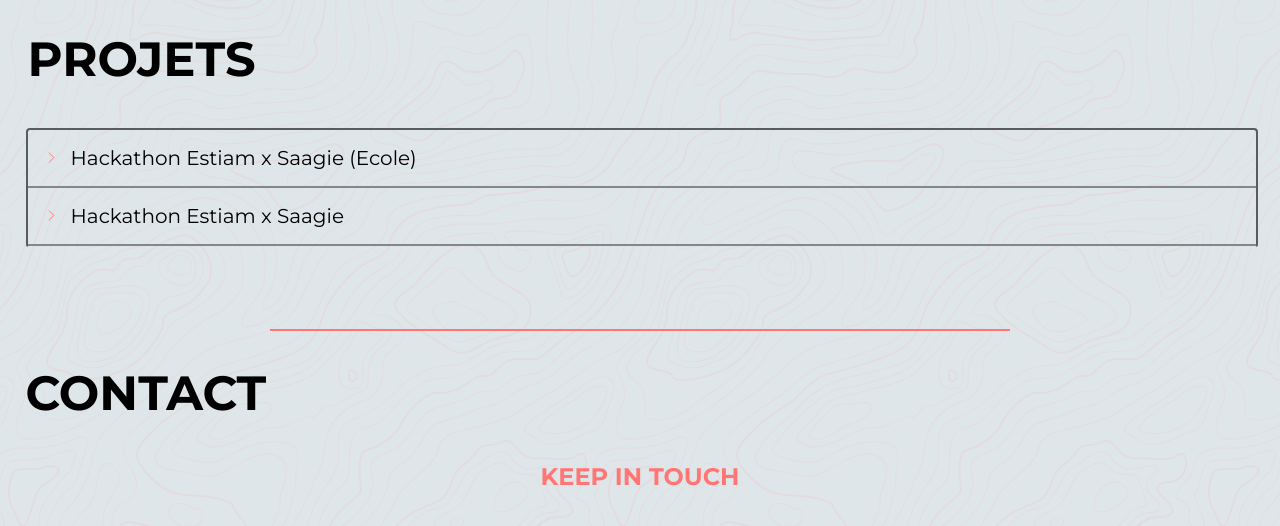
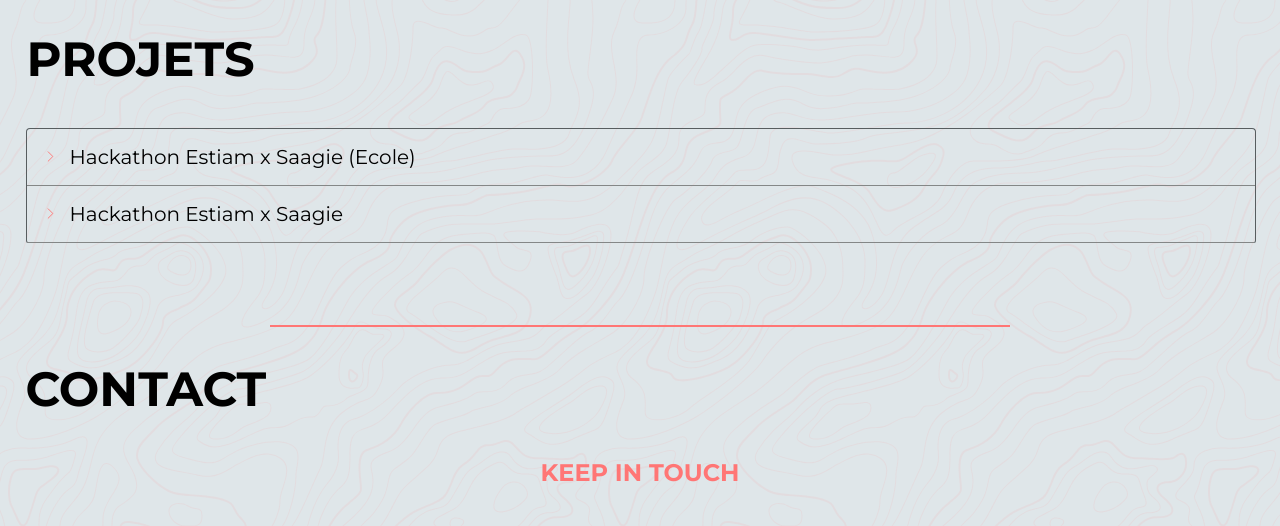
Before and after one commit to Axel-cmd/Portfolio, a plain HTML site: page index.html in a window 1280 px wide. Shown: the part 3584-4110 px from the top of the page. Drawn offline with nearby package versions, Linux system fonts and the light colour scheme.

Commit message:
Update index.css

```diff
--- a/css/index.css
+++ b/css/index.css
@@ -376,14 +376,14 @@
 /* #region PROJECT */
 
 .accordion {
-    border: 2px solid #575d5f;
+    border: 1px solid #575d5f;
     border-bottom-color: transparent;
     border-radius: 4px;
     width: 100%;
 }
 
 .accordion__item {
-    border-bottom: 2px solid #848787;
+    border-bottom: 1px solid #848787;
 }
 
 .accordion__header {
```
